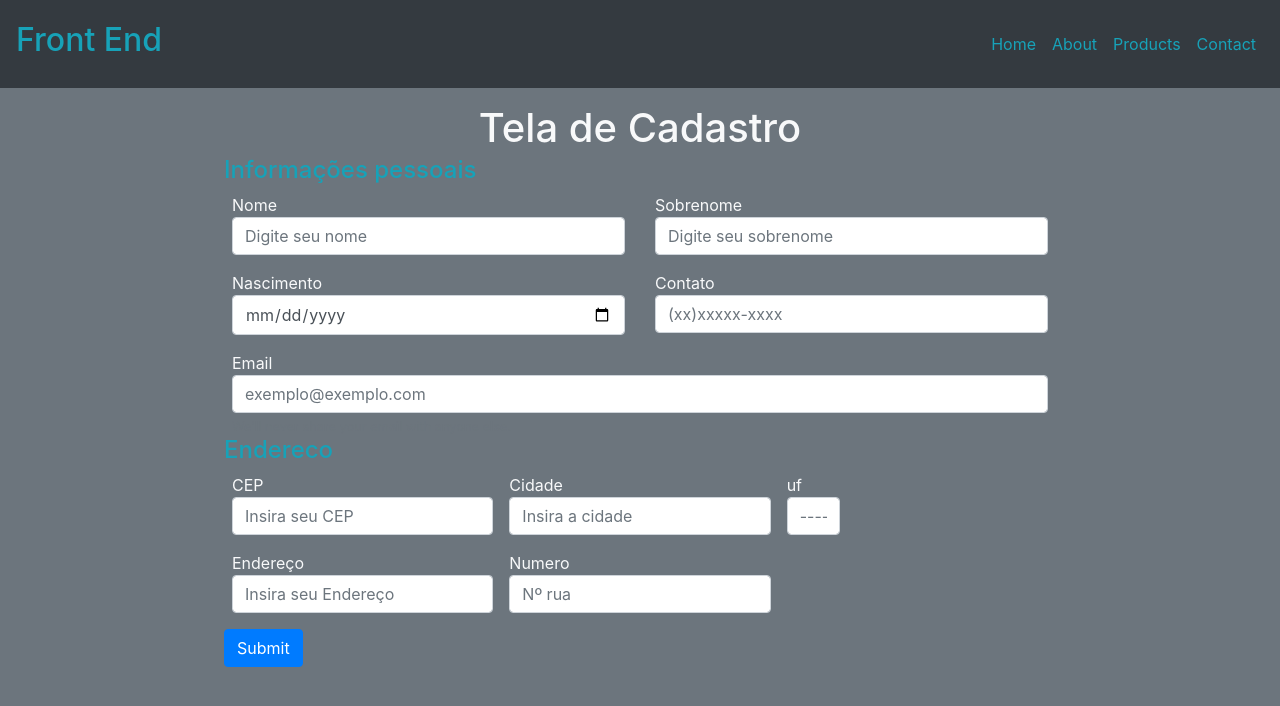
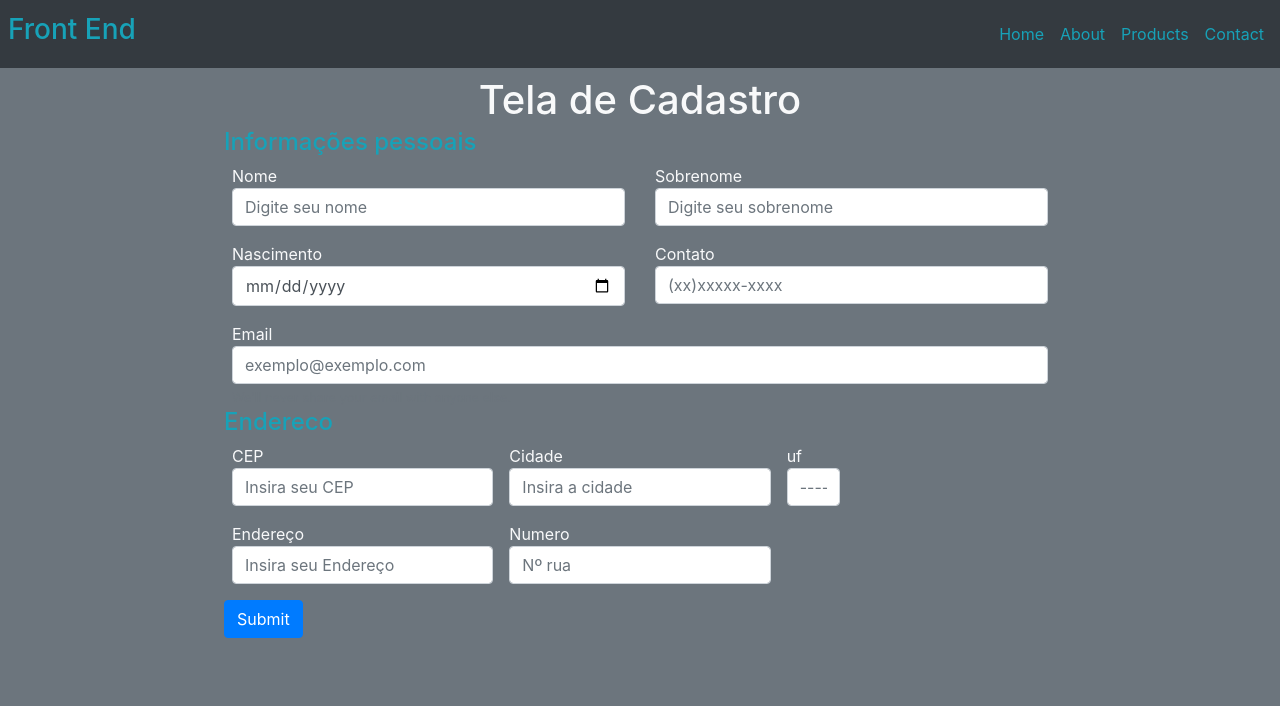
Before and after one commit to Cleber-Severo/Tela-de-Cadastro, a plain HTML site: page index.html in a window 1280 px wide. Drawn offline with nearby package versions, Linux system fonts and the light colour scheme.

Commit message:
fix: main sizes

```diff
--- a/index.html
+++ b/index.html
@@ -12,8 +12,8 @@
 </head>
 <body class="bg-secondary">
     <header>
-        <nav class="navbar navbar-expand-lg navbar-dark bg-dark p-3 mb-3">
-            <a class="navbar-brand" href="#"><h2 class="text-info">Front End</h2></a>
+        <nav class="navbar navbar-expand-lg navbar-dark bg-dark p-2 mb-2">
+            <a class="navbar-brand" href="#"><h3 class="text-info">Front End</h3></a>
             <button class="navbar-toggler" type="button" data-toggle="collapse" data-target="#navbarNav" aria-controls="navbarNav" aria-expanded="false" aria-label="Toggle navigation">
                 <span class="navbar-toggler-icon"></span>
             </button>
@@ -98,7 +98,7 @@
                 </div>
             </div>
 
-            <button type="submit" class="btn btn-primary">Submit</button>
+            <button type="submit" class="btn btn-primary mb-4">Submit</button>
         </form>
     </main>
 
```
